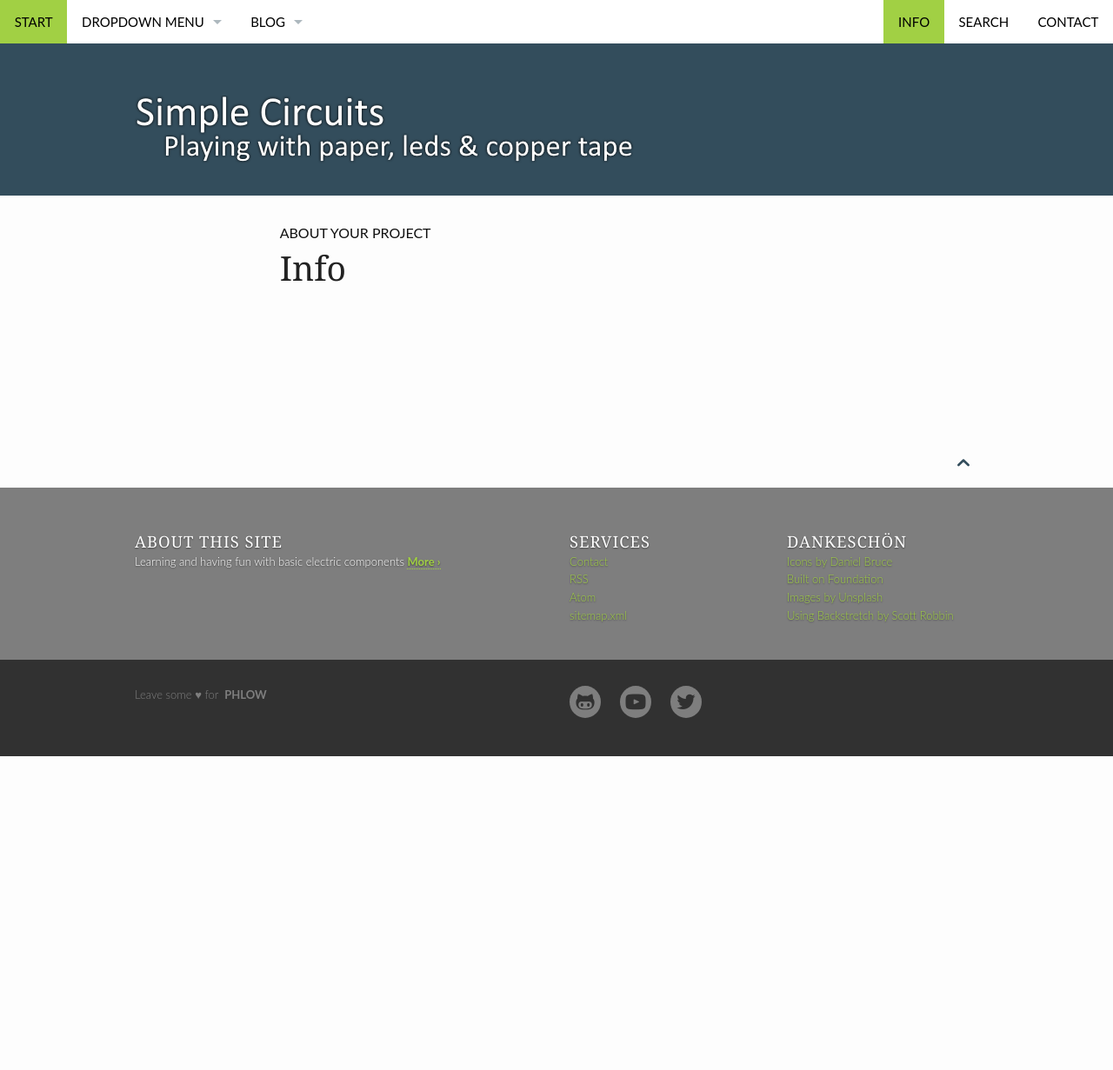
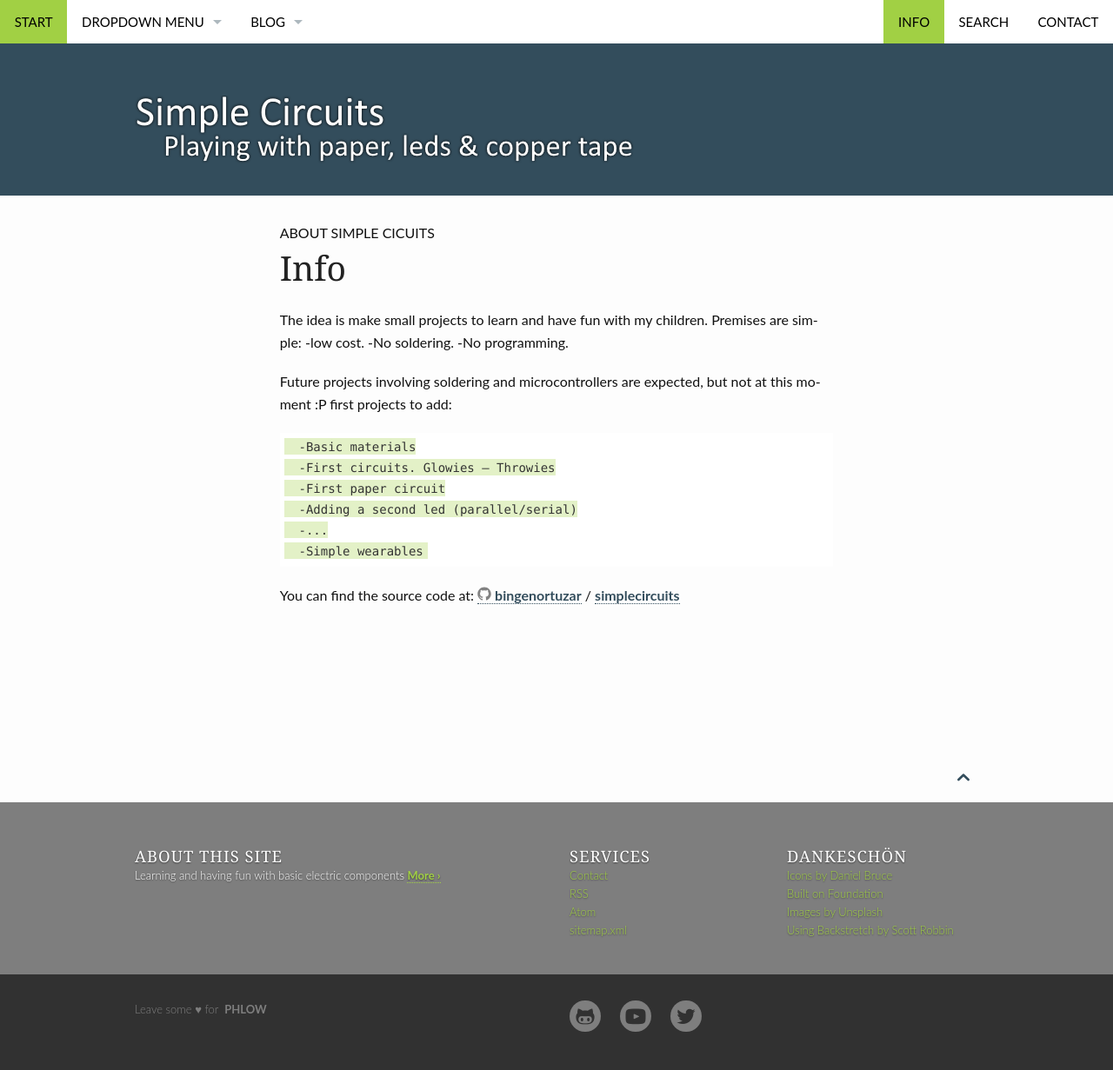
Before and after one commit to bingenortuzar/simplecircuits, a Jekyll site: the page built from pages/info.md, in a window 1280 px wide. Shown: the whole page at 87% size. Built offline with Jekyll 4.4.1, drawn with Linux system fonts in a browser that asks for light colours; before the commit the page ends 900 px from its top, so only the background shows below that.

Commit message:
Updating from Bus :P

```diff
--- a/pages/info.md
+++ b/pages/info.md
@@ -1,7 +1,29 @@
 ---
 layout: page
 title: "Info"
-subheadline: "About Your Project"
+subheadline: "About Simple Cicuits"
 teaser: ""
 permalink: /info/
 ---
+
+
+The idea is make small projects to learn and have fun with my children. Premises are simple:
+      -low cost.
+      -No soldering.
+      -No programming.
+
+Future projects involving soldering and microcontrollers are expected, but not at this moment :P
+first projects to add:
+
+      -Basic materials
+      -First circuits. Glowies — Throwies
+      -First paper circuit
+      -Adding a second led (parallel/serial)
+      -...
+      -Simple wearables
+
+
+
+You can find the source code at:
+{% include icon-github.html username="bingenortuzar" %} /
+[simplecircuits](https://github.com/bingenortuzar/simplecircuits)
```
Also changed, not shown: pages/beyondHome.md (added, +1 -0 lines), pages/pages-root-folder/index.md (+4 -4 lines).
